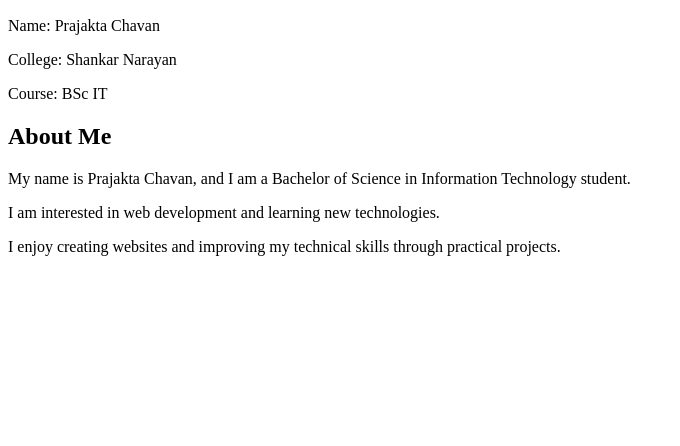
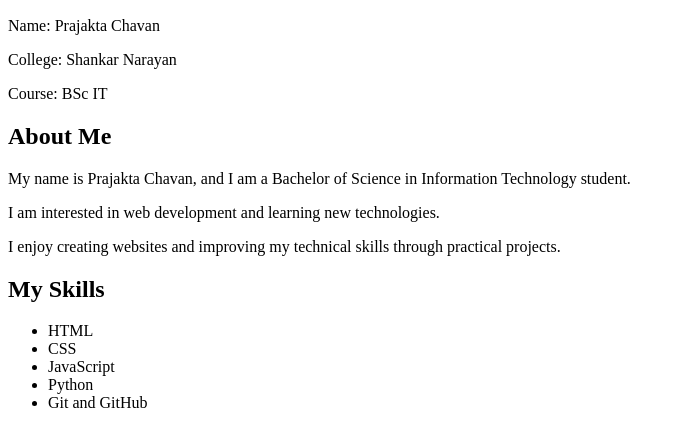
Before and after one commit to prajakta04-hub/Student-Profile-Project, a plain HTML site: page index.html in a window 1280 px wide. Shown: the part 110-556 px from the top of the page, without its empty margins (0-680 px from the left). Drawn offline with Linux system fonts and the light colour scheme.

Commit message:
Add technical skills section to student profile

```diff
--- a/index.html
+++ b/index.html
@@ -19,3 +19,13 @@
     <p>My name is Prajakta Chavan, and I am a Bachelor of Science in Information Technology student.</p>
     <p>I am interested in web development and learning new technologies.</p>
     <p>I enjoy creating websites and improving my technical skills through practical projects.</p>
+
+
+    <h2>My Skills</h2>
+    <ul>
+        <li>HTML</li>
+        <li>CSS</li>
+        <li>JavaScript</li>
+        <li>Python</li>
+        <li>Git and GitHub</li>
+    </ul>
```
